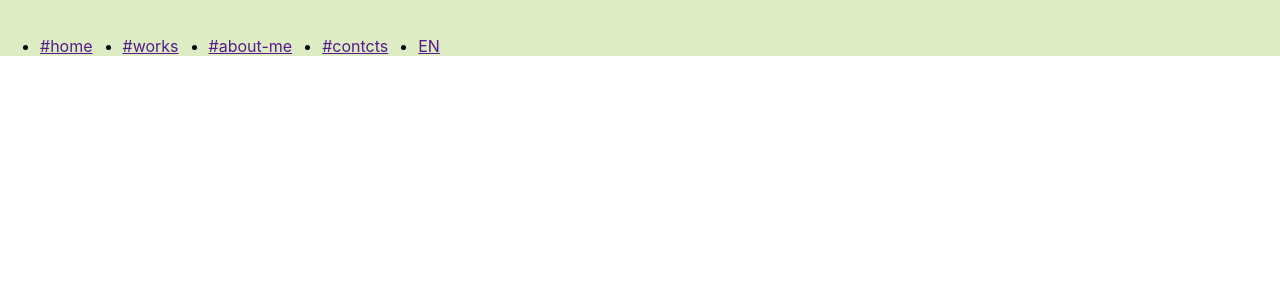
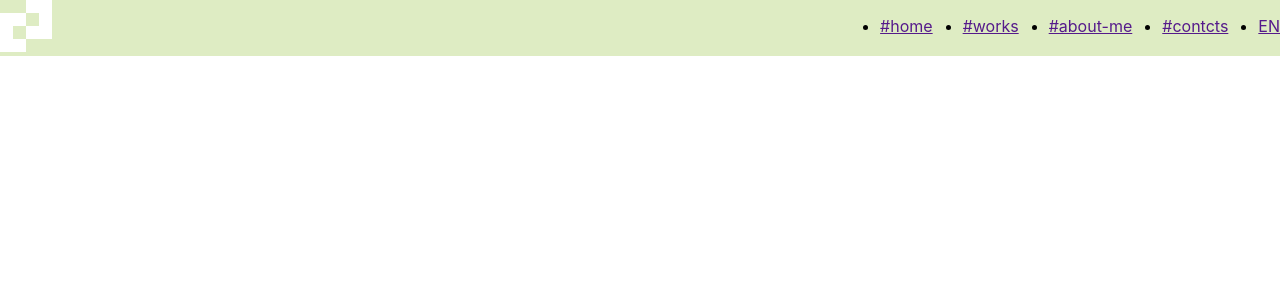
Before and after one commit to Anatoliy-Nelson/portfolio-start-project, a React app: page / in a window 1280 px wide. Shown: the top 300 px of the page. Built offline with nearby package versions, Linux system fonts and the light colour scheme.

Commit message:
add icon-sprite

```diff
--- a/src/components/icon/Icon.tsx
+++ b/src/components/icon/Icon.tsx
@@ -0,0 +1,23 @@
+import React from 'react';
+import iconsSprite from "../../assets/images/icons-sprite.svg";
+
+type IconPropsType = {
+    iconId: string
+    width?: string
+    height?: string
+    viewBox?: string
+}
+
+export const Icon = (props: IconPropsType) => {
+    return (
+        <svg width={props.width || "52"}  height={props.height || "52"} viewBox={props.viewBox || "0 0 52 52"} fill="none" xmlns="http://www.w3.org/2000/svg">
+            <g id="logoWhite">
+                <path fill-rule="evenodd" clip-rule="evenodd"
+                      d="M39 0H26V13H13H0V26V39V52H13H26V39H39H52V26V13V0H39ZM13 39H26V26H39V13H26V26H13V39Z"
+                      fill="white"/>
+                <use xlinkHref={`${iconsSprite}#${props.iconId}`}/>
+            </g>
+            <use xlinkHref={`${iconsSprite}#${props.iconId}`}/>
+        </svg>
+    );
+};
--- a/src/components/logo/Logo.tsx
+++ b/src/components/logo/Logo.tsx
@@ -1,9 +1,10 @@
 import React from 'react';
+import {Icon} from "../icon/Icon";
 
 export const Logo = () => {
     return (
         <a href="">
-            <img src="" alt=""/>
+            <Icon iconId={'logoWhite'}/>
         </a>
     );
 };
--- a/src/layout/header/Header.tsx
+++ b/src/layout/header/Header.tsx
@@ -14,4 +14,6 @@ export const Header = () => {
 
 const StyledHeader = styled.header`
     background-color: #deecc3;
+    display: flex;
+    justify-content: space-between;
 `
```
Also changed, not shown: src/assets/images/icons-sprite.svg, src/layout/section/main/Main.tsx (added).
